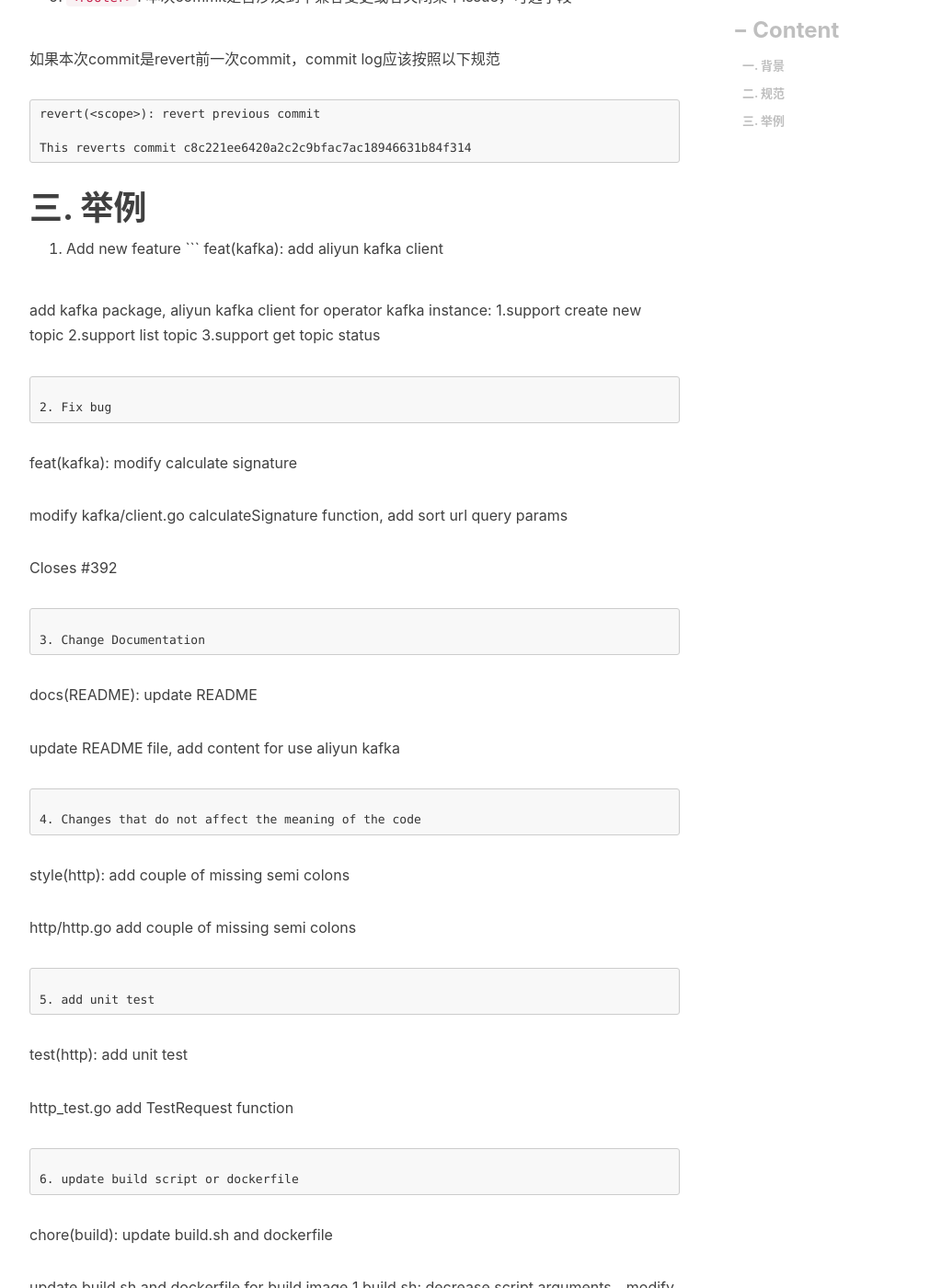
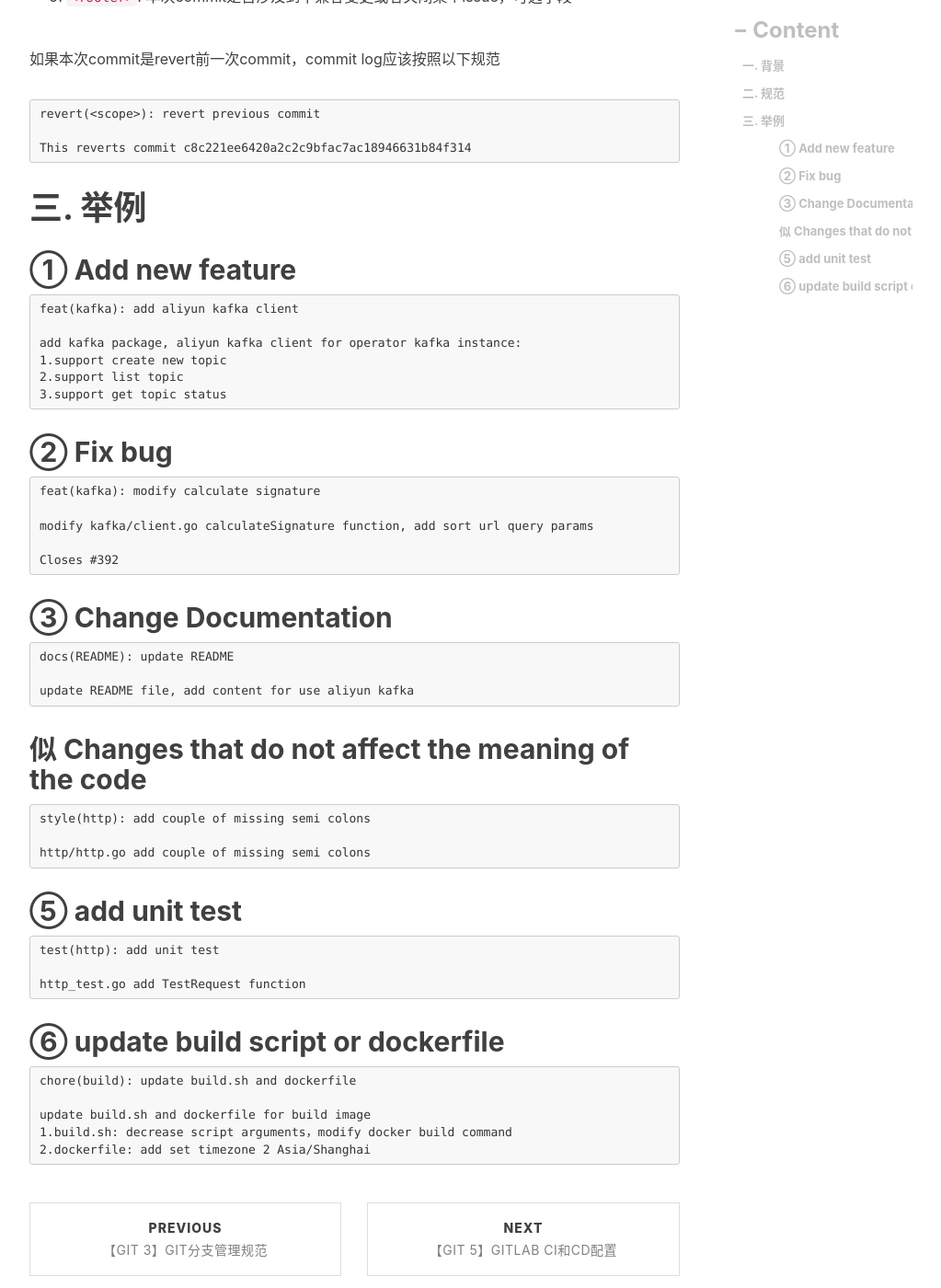
Before and after one commit to engru/chenguolin.github.io, a Jekyll site: the page built from _posts/2017-09-03-【Git-4】Git Commit规范.md, in a window 1280 px wide and 1400 px high, scrolled down 1742 px. Shown: the whole window at 92% size, without its empty margins (233-1256 px from the left). Built offline with Jekyll 4.4.1, drawn with Linux system fonts in a browser that asks for light colours; nearby versions of some CDN libraries; comment, search, counter and statistics services are not loaded; some of the changed text lies outside the part shown.

Commit message:
Update 2017-09-03-【Git-4】Git Commit规范.md

````diff
--- a/_posts/2017-09-03-【Git-4】Git Commit规范.md
+++ b/_posts/2017-09-03-【Git-4】Git Commit规范.md
@@ -77,28 +77,28 @@ modify kafka/client.go calculateSignature function, add sort url query params
 Closes #392
 ```
 
-3. Change Documentation
+## ③ Change Documentation
 ```
 docs(README): update README
 
 update README file, add content for use aliyun kafka
 ```
 
-4. Changes that do not affect the meaning of the code
+## 似 Changes that do not affect the meaning of the code
 ```
 style(http): add couple of missing semi colons
 
 http/http.go add couple of missing semi colons
 ```
 
-5. add unit test
+## ⑤ add unit test
 ```
 test(http): add unit test
 
 http_test.go add TestRequest function
 ```
 
-6. update build script or dockerfile
+## ⑥ update build script or dockerfile
 ```
 chore(build): update build.sh and dockerfile
 
````
Also changed, not shown: other parts of _posts/2017-09-03-【Git-4】Git Commit规范.md (+2 -2 lines).
